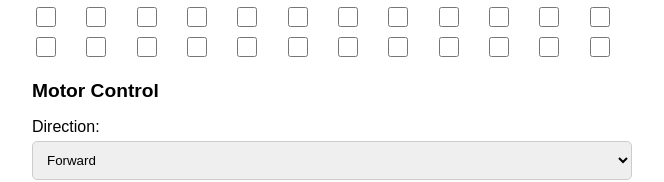
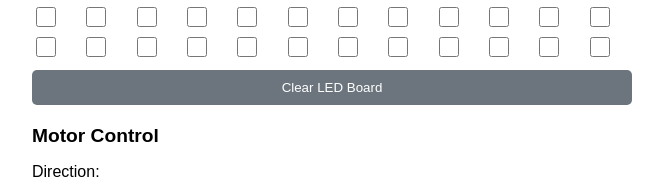
Before and after one commit to TWLG/CapstoneProject, a Next.js app in the folder frontend/: page /control_panel in a window 1280 px wide. Shown: the part 499-681 px from the top of the page, without its empty margins (308-972 px from the left). Built offline with nearby package versions, Linux system fonts and the light colour scheme; no server answers.

Commit message:
clear LEDS and debounce

```diff
--- a/frontend/app/control_panel/page.tsx
+++ b/frontend/app/control_panel/page.tsx
@@ -1,6 +1,6 @@
 "use client";
 
-import {useEffect, useState} from "react";
+import {useEffect, useState, useRef} from "react";
 
 export default function Control_Panel() {
   interface Connection {
@@ -18,6 +18,10 @@ export default function Control_Panel() {
     Array.from({length: 8}, () => Array(12).fill(0))
   );
   const [motorSpeed, setMotorSpeed] = useState<number>(1000);
+
+  // Refs for debouncing commands
+  const matrixTimeoutRef = useRef<number | null>(null);
+  const motorTimeoutRef = useRef<number | null>(null);
 
   useEffect(() => {
     const socketInstance = new WebSocket(
@@ -55,6 +59,12 @@ export default function Control_Panel() {
 
     return () => {
       socketInstance.close();
+      if (matrixTimeoutRef.current) {
+        clearTimeout(matrixTimeoutRef.current);
+      }
+      if (motorTimeoutRef.current) {
+        clearTimeout(motorTimeoutRef.current);
+      }
     };
   }, []);
 
@@ -68,6 +78,11 @@ export default function Control_Panel() {
 
   const updateMatrix = (newMatrix: number[][]) => {
     setMatrix(newMatrix);
+    // Debounce the LED matrix update command by 1.5 seconds
+    if (matrixTimeoutRef.current) {
+      clearTimeout(matrixTimeoutRef.current);
+    }
+    matrixTimeoutRef.current = window.setTimeout(() => {
       if (selectedDevice) {
         sendMessage({
           type: "updateLEDMatrix",
@@ -75,9 +90,15 @@ export default function Control_Panel() {
           matrix: newMatrix,
         });
       }
+    }, 1500);
   };
 
   const updateMotorConfig = (speed: number, direction: boolean) => {
+    // Debounce the motor configuration update command by 1.5 seconds
+    if (motorTimeoutRef.current) {
+      clearTimeout(motorTimeoutRef.current);
+    }
+    motorTimeoutRef.current = window.setTimeout(() => {
       if (selectedDevice) {
         sendMessage({
           type: "setMotorSpeed",
@@ -90,6 +111,7 @@ export default function Control_Panel() {
           direction,
         });
       }
+    }, 1500);
   };
 
   return (
@@ -199,6 +221,26 @@ export default function Control_Panel() {
             ))
           )}
         </div>
+        <button
+          type="button"
+          onClick={() => {
+            const clearedMatrix = Array.from({length: 8}, () =>
+              Array(12).fill(0)
+            );
+            updateMatrix(clearedMatrix);
+          }}
+          style={{
+            width: "100%",
+            padding: "10px",
+            backgroundColor: "#6c757d",
+            color: "white",
+            border: "none",
+            borderRadius: "5px",
+            cursor: "pointer",
+          }}
+        >
+          Clear LED Board
+        </button>
       </form>
 
       <h2 style={{fontSize: "1.2em"}}>Motor Control</h2>
@@ -262,6 +304,7 @@ export default function Control_Panel() {
               color: "white",
               border: "none",
               borderRadius: "5px",
+              cursor: "pointer",
             }}
           >
             Stop Motor
@@ -280,6 +323,7 @@ export default function Control_Panel() {
               color: "white",
               border: "none",
               borderRadius: "5px",
+              cursor: "pointer",
             }}
           >
             Start Motor
```
Lines whose indentation alone changed are shown as unchanged.
